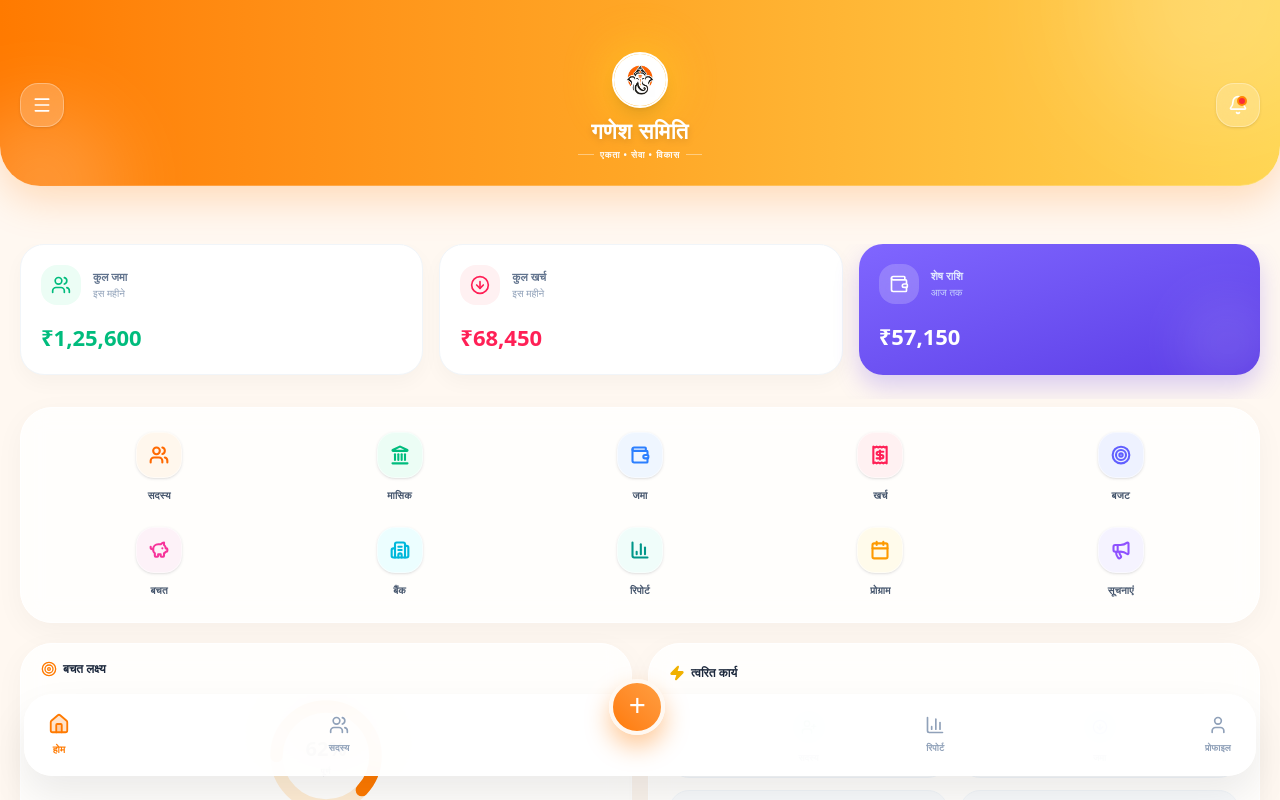
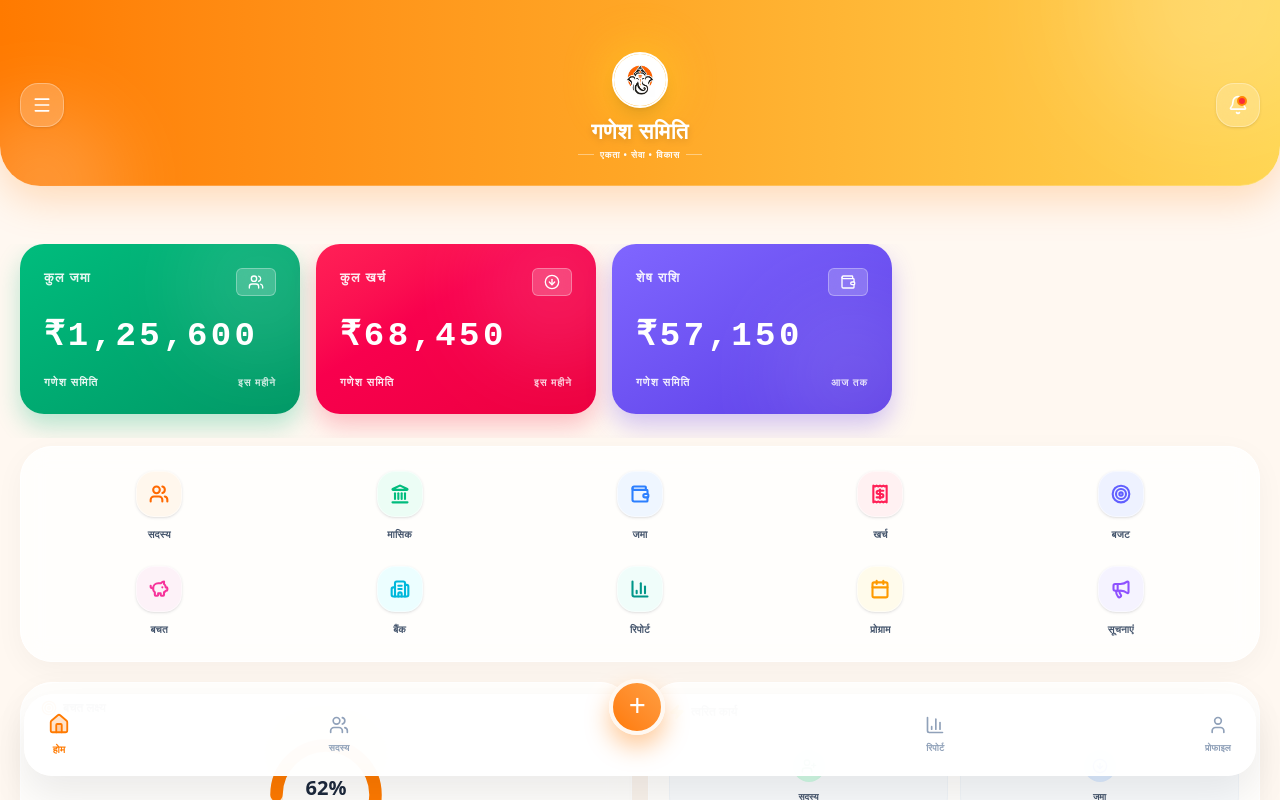
Before and after one commit to ganitwali2025-maker/ganesh-samiti-new, a React (Vite) app: page /dashboard in a window 1280 px wide. Built offline with nearby package versions, Linux system fonts and the light colour scheme.

Commit message:
style: Redesign summary cards to match sliding credit card style

```diff
--- a/src/components/Dashboard.tsx
+++ b/src/components/Dashboard.tsx
@@ -65,53 +65,64 @@ export function Dashboard({ data }: { data: ReturnType<typeof useCommitteeData>
         {/* Total Collection */}
         <div
           onClick={() => navigate('collection')}
-          className="min-w-[155px] flex-1 bg-white rounded-[24px] p-5 shadow-[0_8px_20px_rgb(0,0,0,0.03)] border border-slate-100 snap-center relative overflow-hidden active:scale-[0.98] transition-transform"
+          className="min-w-[85vw] md:min-w-[280px] h-[170px] bg-gradient-to-br from-emerald-500 to-emerald-600 rounded-[24px] p-6 shadow-[0_12px_24px_rgba(16,185,129,0.3)] snap-center relative overflow-hidden active:scale-[0.98] transition-transform flex flex-col justify-between text-white"
         >
-          <div className="flex items-center gap-3 mb-4 relative z-10">
-            <div className="w-10 h-10 rounded-2xl bg-emerald-50 flex items-center justify-center text-emerald-500">
-              <Users className="w-5 h-5" />
-            </div>
-            <div>
-              <p className="text-[11px] text-slate-500 font-semibold">कुल जमा</p>
-              <p className="text-[10px] text-slate-400">इस महीने</p>
+          <div className="absolute -right-10 -top-10 w-40 h-40 bg-white/10 rounded-full blur-2xl"></div>
+          <div className="flex justify-between items-start relative z-10">
+            <p className="font-bold tracking-widest text-[13px] opacity-90">कुल जमा</p>
+            <div className="w-10 h-7 bg-white/20 rounded-md backdrop-blur-sm border border-white/30 flex items-center justify-center">
+               <Users className="w-4 h-4 text-white" />
             </div>
           </div>
-          <h3 className="text-[22px] font-bold text-emerald-500 relative z-10">₹1,25,600</h3>
+
+          <h3 className="text-[34px] font-bold relative z-10 tracking-widest mt-auto mb-3" style={{ fontFamily: 'monospace' }}>₹1,25,600</h3>
+
+          <div className="flex justify-between items-end relative z-10">
+            <p className="text-[11px] opacity-90 font-bold uppercase tracking-widest">गणेश समिति</p>
+            <p className="text-[10px] opacity-80 font-bold uppercase tracking-widest">इस महीने</p>
+          </div>
         </div>
 
         {/* Total Expenses */}
         <div
           onClick={() => navigate('expense')}
-          className="min-w-[155px] flex-1 bg-white rounded-[24px] p-5 shadow-[0_8px_20px_rgb(0,0,0,0.03)] border border-slate-100 snap-center relative overflow-hidden active:scale-[0.98] transition-transform"
+          className="min-w-[85vw] md:min-w-[280px] h-[170px] bg-gradient-to-br from-rose-500 to-rose-600 rounded-[24px] p-6 shadow-[0_12px_24px_rgba(244,63,94,0.3)] snap-center relative overflow-hidden active:scale-[0.98] transition-transform flex flex-col justify-between text-white"
         >
-          <div className="flex items-center gap-3 mb-4 relative z-10">
-            <div className="w-10 h-10 rounded-2xl bg-rose-50 flex items-center justify-center text-rose-500">
-              <ArrowDownCircle className="w-5 h-5" />
-            </div>
-            <div>
-              <p className="text-[11px] text-slate-500 font-semibold">कुल खर्च</p>
-              <p className="text-[10px] text-slate-400">इस महीने</p>
+          <div className="absolute -right-10 -top-10 w-40 h-40 bg-white/10 rounded-full blur-2xl"></div>
+          <div className="flex justify-between items-start relative z-10">
+            <p className="font-bold tracking-widest text-[13px] opacity-90">कुल खर्च</p>
+            <div className="w-10 h-7 bg-white/20 rounded-md backdrop-blur-sm border border-white/30 flex items-center justify-center">
+               <ArrowDownCircle className="w-4 h-4 text-white" />
             </div>
           </div>
-          <h3 className="text-[22px] font-bold text-rose-500 relative z-10">₹68,450</h3>
+
+          <h3 className="text-[34px] font-bold relative z-10 tracking-widest mt-auto mb-3" style={{ fontFamily: 'monospace' }}>₹68,450</h3>
+
+          <div className="flex justify-between items-end relative z-10">
+            <p className="text-[11px] opacity-90 font-bold uppercase tracking-widest">गणेश समिति</p>
+            <p className="text-[10px] opacity-80 font-bold uppercase tracking-widest">इस महीने</p>
+          </div>
         </div>
 
         {/* Balance */}
         <div
           onClick={() => navigate('bank')}
-          className="min-w-[155px] flex-1 bg-gradient-to-br from-[#8066FF] to-[#5C3CE6] rounded-[24px] p-5 shadow-[0_12px_24px_rgb(108,76,241,0.25)] snap-center relative overflow-hidden active:scale-[0.98] transition-transform"
+          className="min-w-[85vw] md:min-w-[280px] h-[170px] bg-gradient-to-br from-[#8066FF] to-[#5C3CE6] rounded-[24px] p-6 shadow-[0_12px_24px_rgba(108,76,241,0.3)] snap-center relative overflow-hidden active:scale-[0.98] transition-transform flex flex-col justify-between text-white"
         >
-          <div className="absolute -right-4 -bottom-4 w-24 h-24 bg-white/10 rounded-full blur-xl"></div>
-          <div className="flex items-center gap-3 mb-4 relative z-10">
-            <div className="w-10 h-10 rounded-2xl bg-white/20 flex items-center justify-center text-white backdrop-blur-sm">
-              <Wallet className="w-5 h-5" />
-            </div>
-            <div>
-              <p className="text-[11px] text-indigo-100 font-semibold">शेष राशि</p>
-              <p className="text-[10px] text-indigo-200">आज तक</p>
+          <div className="absolute -right-10 -bottom-10 w-40 h-40 bg-white/10 rounded-full blur-2xl"></div>
+          <div className="flex justify-between items-start relative z-10">
+            <p className="font-bold tracking-widest text-[13px] opacity-90">शेष राशि</p>
+            <div className="w-10 h-7 bg-white/20 rounded-md backdrop-blur-sm border border-white/30 flex items-center justify-center">
+               <Wallet className="w-4 h-4 text-white" />
             </div>
           </div>
-          <h3 className="text-[22px] font-bold text-white relative z-10">₹57,150</h3>
+
+          <h3 className="text-[34px] font-bold relative z-10 tracking-widest mt-auto mb-3" style={{ fontFamily: 'monospace' }}>₹57,150</h3>
+
+          <div className="flex justify-between items-end relative z-10">
+            <p className="text-[11px] opacity-90 font-bold uppercase tracking-widest">गणेश समिति</p>
+            <p className="text-[10px] opacity-80 font-bold uppercase tracking-widest">आज तक</p>
+          </div>
         </div>
       </div>
 
```
